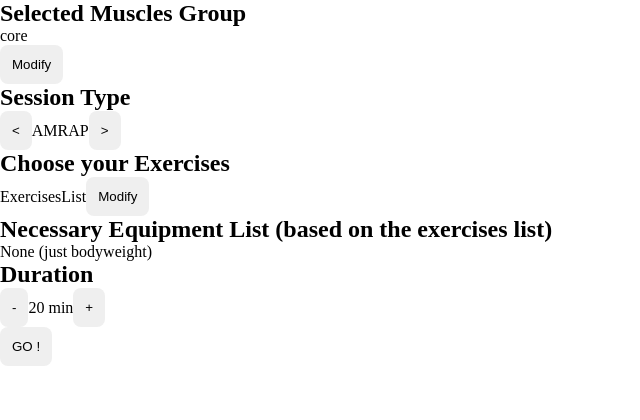
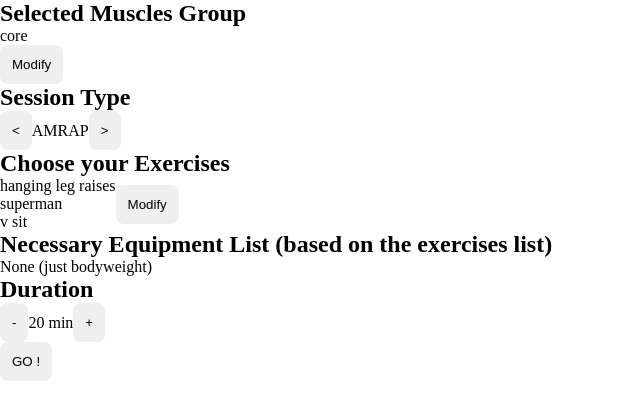
Before and after one commit to sam-ebe/workout-rush, a React (Vite) app: page / in a window 1280 px wide. Both pictures are taken after a click on the button "Save and load Exercises". Shown: the top 420 px of the page, without its empty margins (0-640 px from the left). Built offline with nearby package versions, Linux system fonts and the light colour scheme.

Commit message:
added logic to generate selectedExercises array based on checked muscleGroup and numberOfExercises

```diff
--- a/src/components/ExercisesList.jsx
+++ b/src/components/ExercisesList.jsx
@@ -1,7 +1,13 @@
 import React from "react";
 
 function ExercisesList({ selectedExercises }) {
-  return <div>ExercisesList</div>;
+  return (
+    <ul>
+      {selectedExercises.map((exercise) => {
+        return <li key={exercise.id}>{exercise.exercise_name}</li>;
+      })}
+    </ul>
+  );
 }
 
 export default ExercisesList;
--- a/src/components/SessionSelect.jsx
+++ b/src/components/SessionSelect.jsx
@@ -18,7 +18,7 @@ function SessionSelect() {
   const [selectedMuscleGroup, setSelectedMuscleGroup] = useState([
     getRandomInArray(allMuscleGroup),
   ]);
-  const [selectedExercises, setSelectedExercises] = useState(null);
+  const [selectedExercises, setSelectedExercises] = useState([]);
   const [isSavedMuscleGroup, setIsSavedMuscleGroup] = useState(false);
   const [firstTimeSaved, setFirstTimeSaved] = useState(false);
 
@@ -26,14 +26,16 @@ function SessionSelect() {
     if (isSavedMuscleGroup) {
       // data will be fetched there if coming from external source
       console.log("effect setSelectedExercises");
+      const numberOfExercices = 3;
 
-      setSelectedExercises([
+      setSelectedExercises(
         getRandomExercisesByMuscleGroup(
           selectedMuscleGroup,
           exercisesData,
           muscleGroupToIds,
+          numberOfExercices,
         ),
-      ]);
+      );
     }
   }, [isSavedMuscleGroup]);
 
@@ -142,23 +144,52 @@ function convertToMuscleGroupToIds(allMuscleGroup) {
   return muscleGroupToIds;
 }
 
-// Returns an array of (5) Exercises based on checked Muscle Group
+// returns an array of random exercises based on the selected muscle groups
+// while maintaining a proportional distribution of exercises from each muscle group
 function getRandomExercisesByMuscleGroup(
   selectedMuscleGroup,
   exercisesData,
   muscleGroupToIds,
+  numberOfExercises = 1,
 ) {
-  console.log(selectedMuscleGroup);
+  const randomExercisesArray = [];
 
-  let randomExercisesArray = [];
-  const groupCount = selectedMuscleGroup.length;
-  selectedMuscleGroup.forEach((item) => {
-    console.log(item);
-    randomExercisesArray.push(
-      exercisesData[getRandomInArray(muscleGroupToIds[item])],
-    );
-  });
+  // calculate proportional distribution of exercises per group
+  const exercisesPerGroup = Math.floor(
+    numberOfExercises / selectedMuscleGroup.length,
+  );
 
+  const muscleGroupToIdsRemaining = { ...muscleGroupToIds };
+
+  let totalAddedExercises = 0;
+  while (totalAddedExercises < numberOfExercises) {
+    selectedMuscleGroup.forEach((group) => {
+      // iterate until the desired number of exercises for this group is reached
+      for (let i = 0; i < exercisesPerGroup; i++) {
+        if (
+          totalAddedExercises < numberOfExercises &&
+          muscleGroupToIdsRemaining[group].length > 0
+        ) {
+          // get a random exercise id from the remaining ids for this group
+          const randomExerciseId = getRandomInArray(
+            muscleGroupToIdsRemaining[group],
+          );
+          // find the exercise with the given id in the exercisesData array
+          const randomExercise = exercisesData.find(
+            (exercise) => exercise.id === randomExerciseId,
+          );
+
+          randomExercisesArray.push(randomExercise);
+
+          // remove the selected exercise id from the remaining ids
+          muscleGroupToIdsRemaining[group] = muscleGroupToIdsRemaining[
+            group
+          ].filter((id) => id !== randomExerciseId);
+          totalAddedExercises++;
+        }
+      }
+    });
+  }
   console.log(randomExercisesArray);
   return randomExercisesArray;
 }
```
